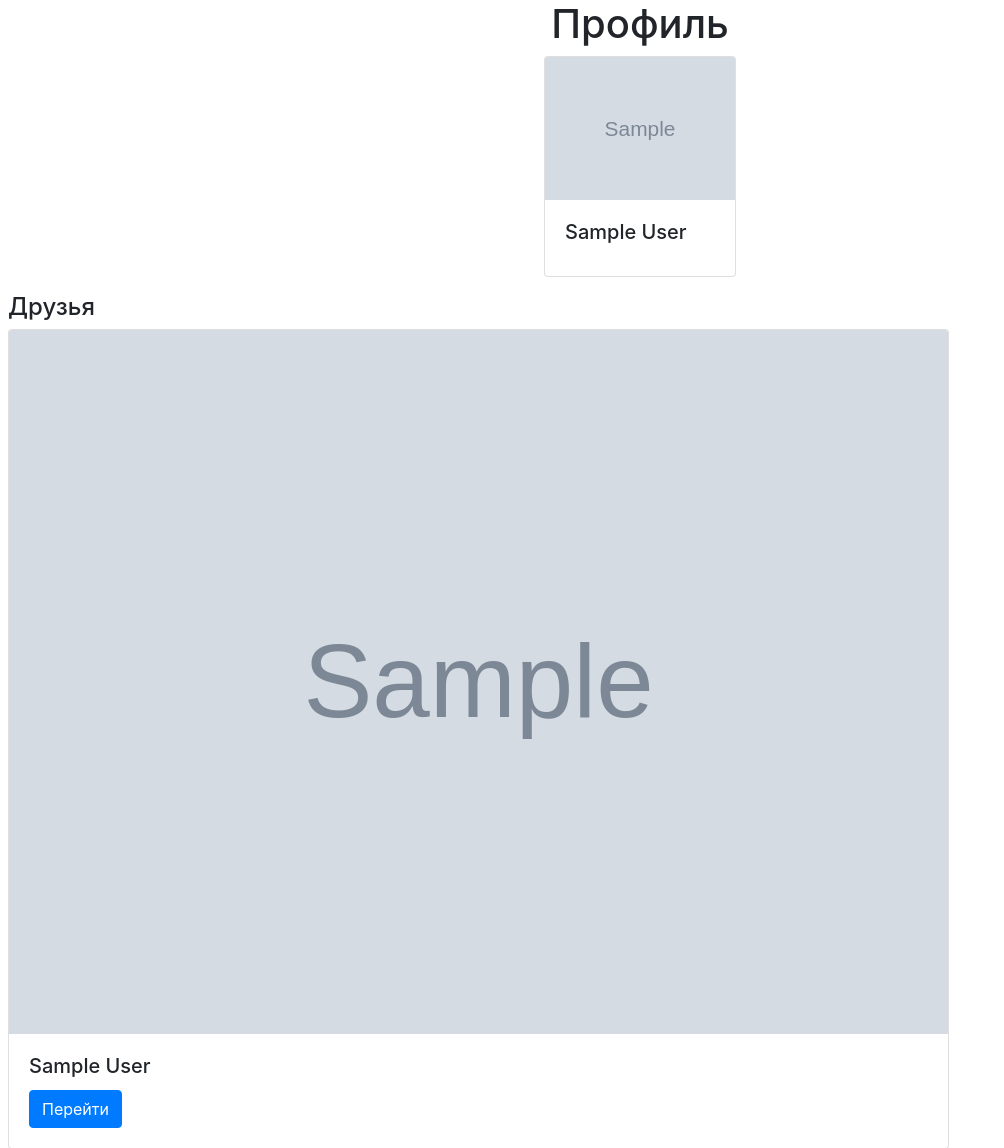
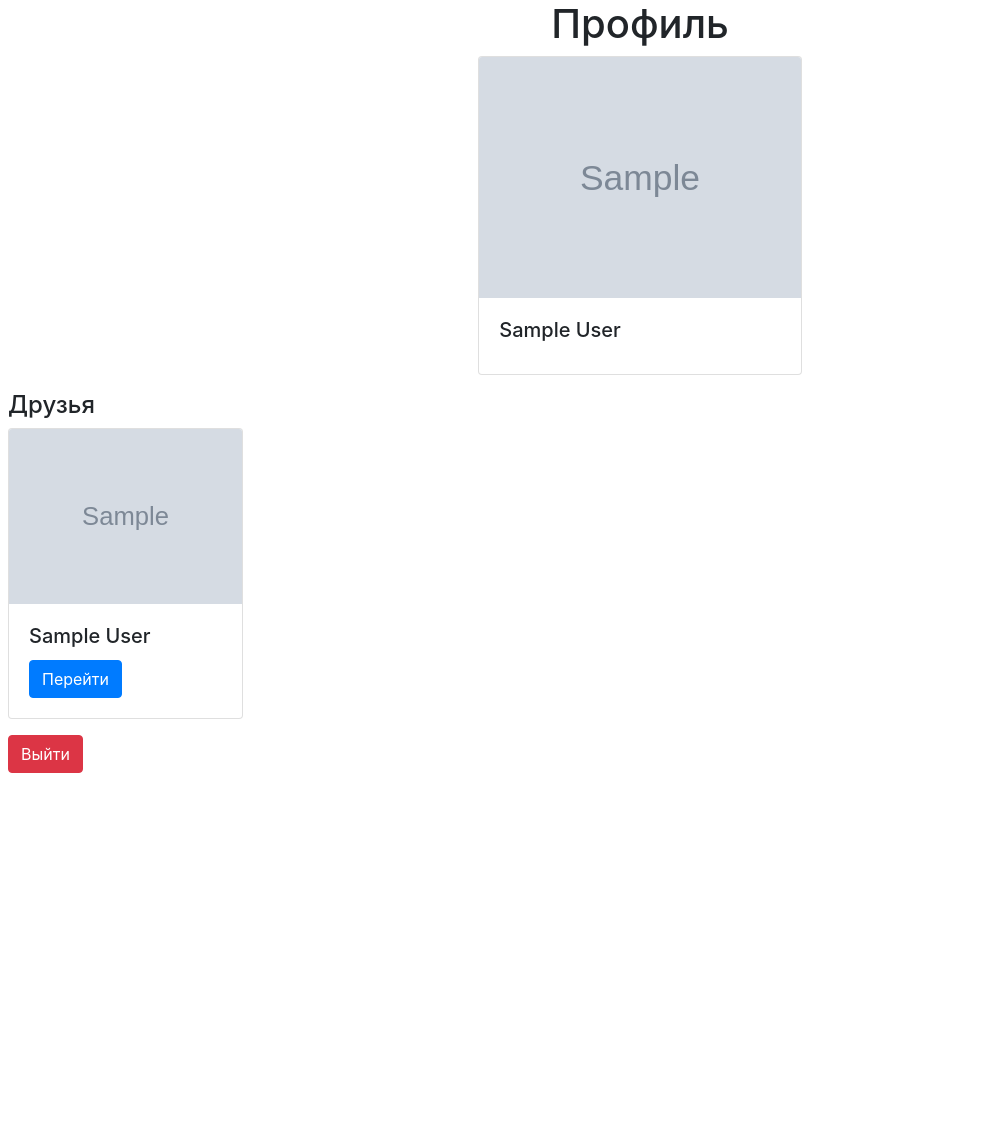
Before and after one commit to Elfreezy/authVK, a Flask app: template app/templates/profile.html in a window 1280 px wide. Shown: the top 1148 px of the page, without its empty margins (0-1004 px from the left). After the commit the page ends 773 px from the top, so only its background shows below. Run offline with Flask 2, Linux system fonts and the light colour scheme; a user stored in the database is signed in; tables that the repository leaves empty hold one stand-in row (values such as "Sample post"); the template is opened without the code that fills it: most values are stand-ins (such as "Sample title", 1, 10 or a date in 2020); grey boxes marked "Sample" are stand-in pictures; some libraries are stand-ins or nearby versions.

Commit message:
Update profile.html

```diff
--- a/app/templates/profile.html
+++ b/app/templates/profile.html
@@ -8,7 +8,7 @@
 {% block content %}
 
 <div class="row justify-content-md-center">
-    <div class="card" style="width: 12rem;">
+    <div class="card w-25">
       <img src="{{ current_user.image }}" class="card-img-top" alt="...">
       <div class="card-body">
         <h5 class="card-title">{{ current_user.first_name }} {{ current_user.last_name }}</h5>
@@ -25,7 +25,7 @@
         {% for friend in friends_id %}
         {% set url="https://vk.com/id{id}".format(id=friend.id) %}
         <div class="col-2 col-sm-9">
-        <div class="card">
+        <div class="card w-25">
             <img src="{{ friend.photo_200 }}" class="card-img-top" alt="...">
             <div class="card-body">
                 <h5 class="card-title">{{ friend.first_name }} {{ friend.last_name }}</h5>
```
